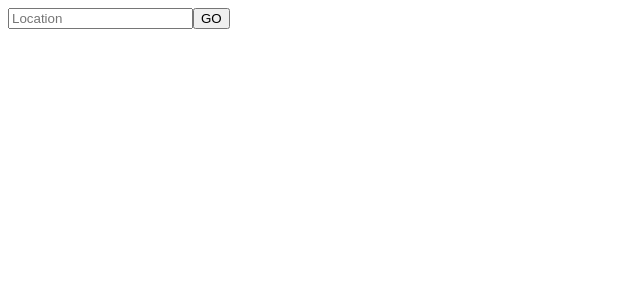
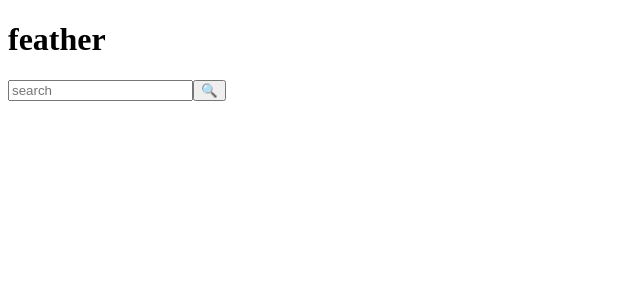
Before and after one commit to stevendelro/redux-darksky, a React (Create React App) app: page / in a window 1280 px wide. Shown: the top 300 px of the page, without its empty margins (0-640 px from the left). Built offline with nearby package versions, Linux system fonts and the light colour scheme.

Commit message:
Placed Search inside Header

```diff
--- a/src/App.js
+++ b/src/App.js
@@ -1,7 +1,6 @@
 import React from 'react'
 import './App.css'
-// import Header from './components/Header'
-import Search from './components/Search'
+import Header from './components/Header'
 // import SearchHistory from './components/SearchHistory'
 // import HourlyList from './components/HourlyList'
 // import DailyList from './components/DailyList'
@@ -10,8 +9,7 @@ import Today from './components/Today'
 function App() {
   return (
     <div className='App'>
-      {/* <Header /> */}
-      <Search />
+      <Header />
       <Today />
       {/* <SearchHistory /> */}
       {/* <HourlyList /> */}
--- a/src/components/Header.js
+++ b/src/components/Header.js
@@ -1,9 +1,15 @@
 import React from 'react'
+import Search from './Search'
 
 const Header = () => {
   return (
-    <div>
-      <h1>Unbrellapp</h1>
+    <div className='header'>
+      <div className='search-box'>
+        <h1 className='heading-primary'>
+        feather
+        </h1>
+        <Search />
+      </div>
     </div>
   )
 }
--- a/src/components/Search.js
+++ b/src/components/Search.js
@@ -15,15 +15,15 @@ class Search extends React.Component {
 
   render() {
     return (
-      <div>
+      <div className='search-bar'>
         <form onSubmit={this.onFormSubmit}>
           <input
             type='text'
             value={this.props.weather.location}
             onChange={this.inputLocation}
-            placeholder='Location'
+            placeholder='search'
           />
-          <button type='submit'>GO</button>
+          <button type='submit'>🔍</button>
         </form>
       </div>
     )
```
